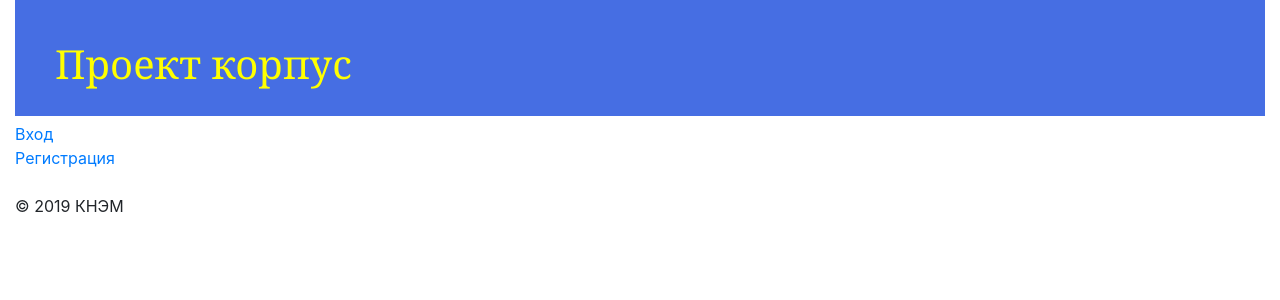
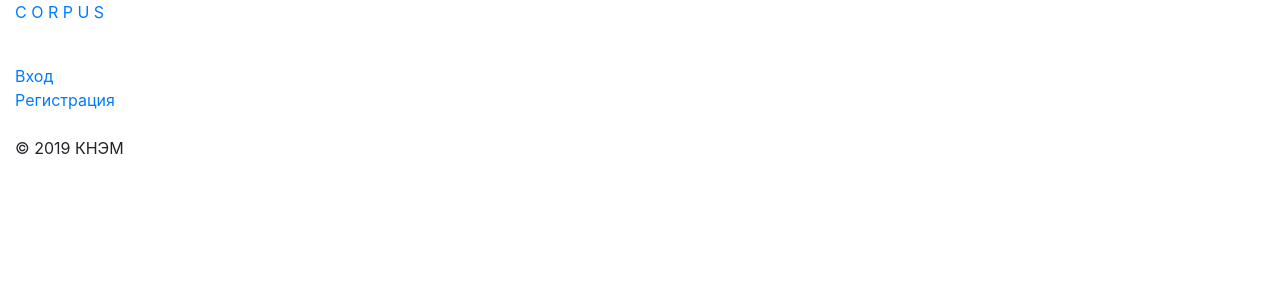
Before and after one commit to HedgehogFog/ProjectCorpus, a Django app: page / in a window 1280 px wide. Shown: the top 300 px of the page. Run offline with Django 3.2, Linux system fonts and the light colour scheme; parts of the project's set-up code (start-up, migrations or seed data) failed here and were passed over; some libraries are stand-ins or nearby versions.

Commit message:
匚ƬN几ᑳ

```diff
--- a/corp/templates/corp/base.html
+++ b/corp/templates/corp/base.html
@@ -11,11 +11,11 @@
 
   <body>
     <div class="container-fluid">
-      <div class="page-header">
+      <div class="page-header-white">
         <a href="{% url 'home' %}">
 
-          <div class="header-text">
-            <h1>Проект корпус</h1>
+          <div class="header-blanka-text">
+            <p>C O R P U S</p>
           </div>
         </a>
       </div>
```
